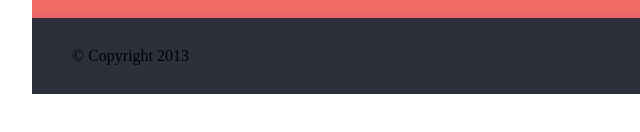
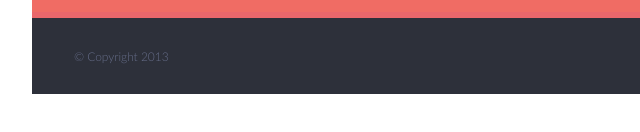
Before and after one commit to 803142/singolo-1, a plain HTML site: page singolo3.html in a window 1280 px wide. Shown: the part 638-770 px from the top of the page, 98-738 px from the left. Drawn offline with Linux system fonts and the light colour scheme.

Commit message:
fix: fixed the style

```diff
--- a/singolo3.css
+++ b/singolo3.css
@@ -208,6 +208,16 @@ body {
     align-items: center;
 }
 
+footer .copyright {
+    margin-left: 2px;
+
+    font-family: 'Lato', sans-serif;
+    font-weight: 300;
+    font-size: 12px;
+    letter-spacing: -0.004em;
+    color: #666d89;
+  }
+
 
  /* Social */
 
```
